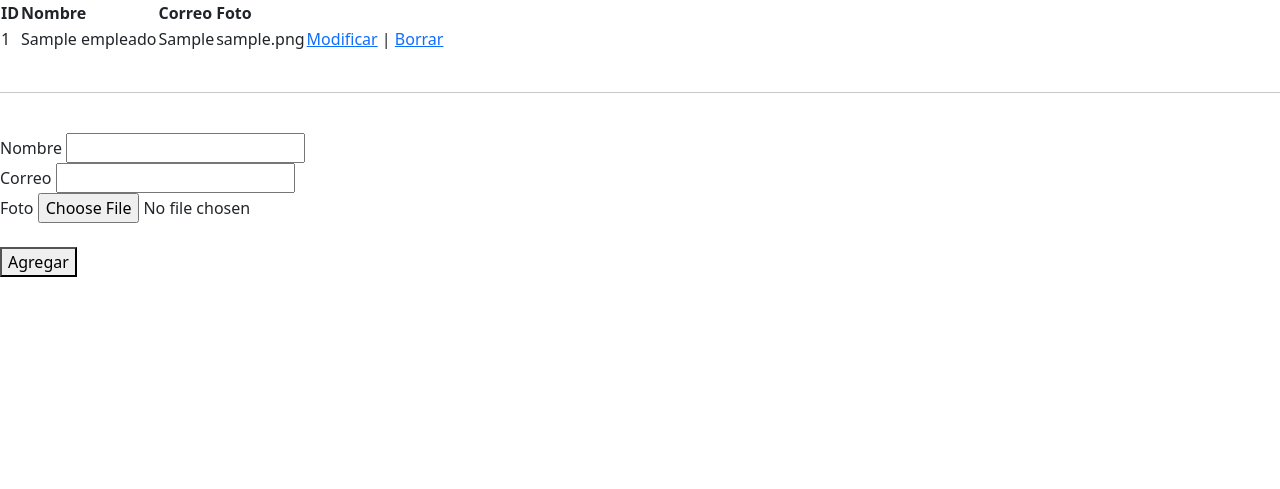
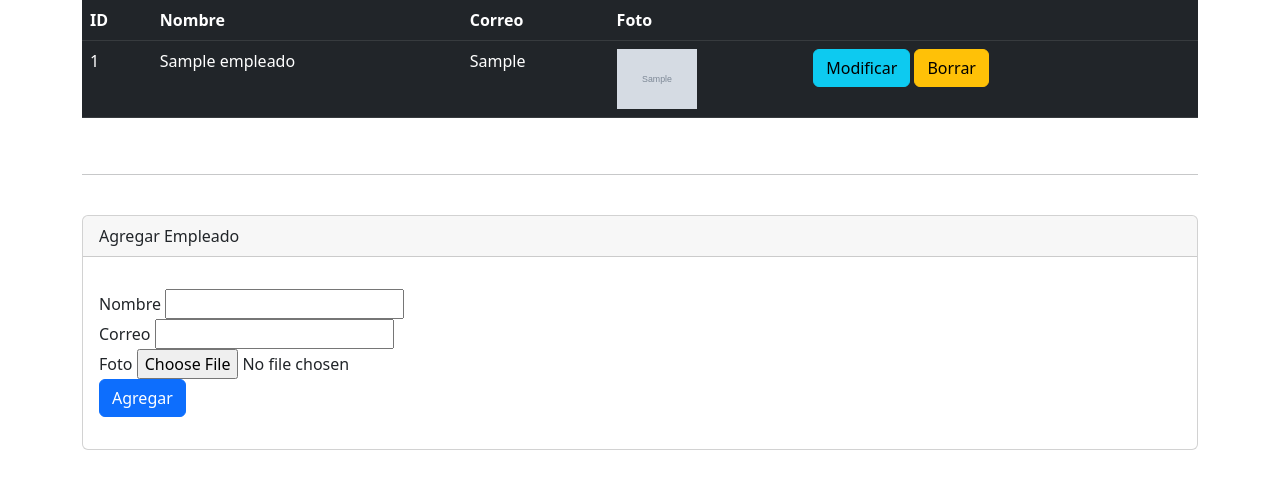
Before and after one commit to juanpablofavale/sistemaEmpleados, a Flask app: page / in a window 1280 px wide. Shown: the top 489 px of the page. Run offline with Flask 2, Linux system fonts and the light colour scheme; tables that the repository leaves empty or names only in its code hold one stand-in row (values such as "Sample post"); grey boxes marked "Sample" are stand-in pictures.

Commit message:
reformulando codigo, estilando pagina y resumiendo

```diff
--- a/src/app.py
+++ b/src/app.py
@@ -1,5 +1,5 @@
-from flask import Flask
-from flask import render_template, request, redirect
+from flask import Flask, render_template, request, redirect, url_for, send_from_directory
+# url_for se usa para direccionar directamente a una funcion sin usar el route
 from flaskext.mysql import MySQL
 from datetime import datetime
 import os
@@ -17,19 +17,29 @@ app.config['UPLOADS']=UPLOADS
 
 mysql.init_app(app)
 
-def leer_empleados():
+def queryMySql(query, data=()):
     conn = mysql.connect()
     cursor = conn.cursor()
+    if len(data)>0:
+        cursor.execute(query, data)
+    else:
+        cursor.execute(query)
 
-    sql = "SELECT * FROM empleados"
+    conn.commit()
+    return cursor
 
-    cursor.execute(sql)
-    empleados = cursor.fetchall()
-    conn.commit()
-    return empleados
+def leer_empleados():
+    return queryMySql("SELECT * FROM empleados")
 
 def borrar_foto(foto):
+    try:
         os.remove(os.path.join(app.config['UPLOADS'], foto))
+    except:
+        pass
+
+@app.route('/imagenes/<path:nombre_foto>')
+def uploads(nombre_foto):
+    return send_from_directory(os.path.join('uploads'), nombre_foto)
 
 @app.route('/')
 def index():
@@ -50,45 +60,27 @@ def store():
 
     sql = "INSERT INTO empleados (nombre, correo, foto) values (%s, %s, %s);"
     datos = (_nombre, _correo, nuevoNombreFoto)
-
-    # sql = f"INSERT INTO empleados (nombre, correo, foto) values ('{_nombre}', '{_correo}', '{_foto}');"
-
-    conn = mysql.connect()
-    cursor = conn.cursor()
-
-    # cursor.execute(sql)
-
-    cursor.execute(sql, datos)
-    conn.commit()
+    queryMySql(sql, datos)
 
     return redirect('/')
 
 @app.route('/delete/<int:id>')
 def delete(id):
 
-    conn = mysql.connect()
-    cursor = conn.cursor()
-
-    sql = f"SELECT foto FROM empleados WHERE id={id}"
-    cursor.execute(sql)
+    cursor = queryMySql("SELECT foto FROM empleados WHERE id='%s'", (id,))
 
     nombre_foto = cursor.fetchone()[0]
     borrar_foto(nombre_foto)
 
+    queryMySql("DELETE FROM empleados WHERE id='%s'", (id,))
 
-    sql = 'DELETE FROM empleados WHERE id=%s'
-    cursor.execute(sql, id)
-    conn.commit()
     return redirect('/')
 
 @app.route('/modify/<int:id>')
 def modify(id):
-    sql=f"SELECT * FROM empleados WHERE id={id}"
-    conn = mysql.connect()
-    cursor = conn.cursor()
-    cursor.execute(sql)
+
+    cursor = queryMySql("SELECT * FROM empleados WHERE id='%s'", (id,))
     empleado = cursor.fetchone()
-    conn.commit()
 
     return render_template('empleados/index.html', empleados=leer_empleados(), empleado=empleado)
 
@@ -99,29 +91,23 @@ def update():
     _foto = request.files['txtfoto']
     id = request.form['txtid']
 
-    conn = mysql.connect()
-    cursor = conn.cursor()
-
     if _foto.filename != '':
         hoy = datetime.now()
         tiempo = hoy.strftime('%Y%H%M%S')
         nuevoNombreFoto = tiempo + ' ' + _foto.filename
         _foto.save('src/uploads/' + nuevoNombreFoto)
 
-        sql = f"SELECT foto FROM empleados WHERE id={id}"
-        cursor.execute(sql)
-
+        cursor = queryMySql("SELECT foto FROM empleados WHERE id=%s", (id,))
         nombre_foto = cursor.fetchone()[0]
         borrar_foto(nombre_foto)
 
-        sql = f'UPDATE empleados SET foto="{nuevoNombreFoto}" WHERE id={id}'
-        cursor.execute(sql)
-        conn.commit()
+        sql = 'UPDATE empleados SET foto=%s WHERE id=%s'
+        queryMySql(sql, (nuevoNombreFoto, (id,)))
 
 
-    sql = f'UPDATE empleados SET nombre="{_nombre}", correo="{_correo}" WHERE id={id}'
-    cursor.execute(sql)
-    conn.commit()
+    sql = 'UPDATE empleados SET nombre=%s, correo=%s WHERE id=%s'
+    data=(_nombre, _correo, id)
+    queryMySql(sql, data)
 
     return redirect('/')
 
--- a/src/templates/empleados/index.html
+++ b/src/templates/empleados/index.html
@@ -3,13 +3,14 @@
   <!-- place navbar here -->
 </header>
 <main>
-    <table>
+  <table class="table table-dark">
     <thead>
       <tr>
         <th>ID</th>
         <th>Nombre</th>
         <th>Correo</th>
         <th>Foto</th>
+        <th></th>
       </tr>
     </thead>
     <tbody>
@@ -18,37 +19,73 @@
         <td>{{empleado[0]}}</td>
         <td>{{empleado[1]}}</td>
         <td>{{empleado[2]}}</td>
-                <td>{{empleado[3]}}</td>
-                <td><a href="/modify/{{empleado[0]}}">Modificar</a>
-                |
-                <a href="/delete/{{empleado[0]}}">Borrar</a>
+        <td>
+          <img height="60" src="imagenes/{{empleado[3]}}" alt="imagen de perfil">
+        </td>
+        <td><a class="btn btn-info" href="/modify/{{empleado[0]}}">Modificar</a>
+          <a class="btn btn-warning" href="/delete/{{empleado[0]}}">Borrar</a>
         </td>
       </tr>
       {% endfor %}
     </tbody>
   </table>
-    <br><hr><br>
+  <br>
+  <hr><br>
   <section>
     {% if (empleado)==[] %}
     <form method="POST" action="/store" enctype="multipart/form-data">
+      <div class="card">
+        <div class="card-header">
+          Agregar Empleado
+        </div>
+        <div class="card-body">
+          <p class="card-text">
+          <div class="form-group">
             <label for="txtnom">Nombre</label>
-            <input type="text" name="txtnom"><br>
+            <input type="text" name="txtnom">
+          </div>
+          <div class="form-group">
             <label for="txtcorreo">Correo</label>
-            <input type="text" name="txtcorreo"><br>
+            <input type="text" name="txtcorreo">
+          </div>
+          <div class="form-group">
             <label for="txtfoto">Foto</label>
-            <input type="file" name="txtfoto"><br><br>
-            <button type="submit">Agregar</button>
+            <input type="file" name="txtfoto">
+          </div>
+          <div class="form-group">
+            <button class="btn btn-primary" type="submit">Agregar</button>
+          </div>
+          </p>
+        </div>
+      </div>
     </form>
     {% else %}
     <form method="POST" action="/update" enctype="multipart/form-data">
+      <div class="card">
+        <div class="card-header">
+          Modificar Empleado
+        </div>
+        <div class="card-body">
           <input hidden type="text" name="txtid" value="{{empleado[0]}}"><br>
+          <div class="form-group">
             <label for="txtnom">Nombre</label>
             <input type="text" name="txtnom" value="{{empleado[1]}}"><br>
+          </div>
+          <div class="form-group">
             <label for="txtcorreo">Correo</label>
             <input type="text" name="txtcorreo" value="{{empleado[2]}}"><br>
+          </div>
+          <div class="form-group">
             <label for="txtfoto">Foto</label>
+            <img height="60" src="{{url_for('uploads', nombre_foto=empleado[3]) }}" alt="">
             <input type="file" name="txtfoto" value="{{empleado[3]}}"><br><br>
-          <button type="submit">Modificar</button>
+          </div>
+          <div class="form-group">
+            <button class="btn btn-info" type="submit">Modificar</button>
+            <a href="{{url_for('index')}}" class="btn btn-dark">Atras</a>
+          </div>
+        </div>
+      </div>
     </form>
     {% endif %}
   </section>
--- a/src/templates/footer.html
+++ b/src/templates/footer.html
@@ -1,2 +1,3 @@
+</div>
 </body>
 </html>
--- a/src/templates/header.html
+++ b/src/templates/header.html
@@ -13,3 +13,4 @@
 
 </head>
 <body>
+  <div class="container">
```
Also changed, not shown: src/uploads/2022151638 analitico hoja1.jpeg (deleted), src/uploads/2022151643 analitico hoja2.jpeg (deleted), src/uploads/2022151654 JPF-logo.png (deleted), src/uploads/2022151736 Cedula Verde Fiorino Atras.jpg (deleted), src/uploads/2022181707 IMG_20220120_100914.jpg (added), src/uploads/2022181744 IMG_20220329_162937.jpg (added), src/uploads/2022181821 IMG_20220302_143350.jpg (added). Lines whose indentation alone changed are shown as unchanged.
